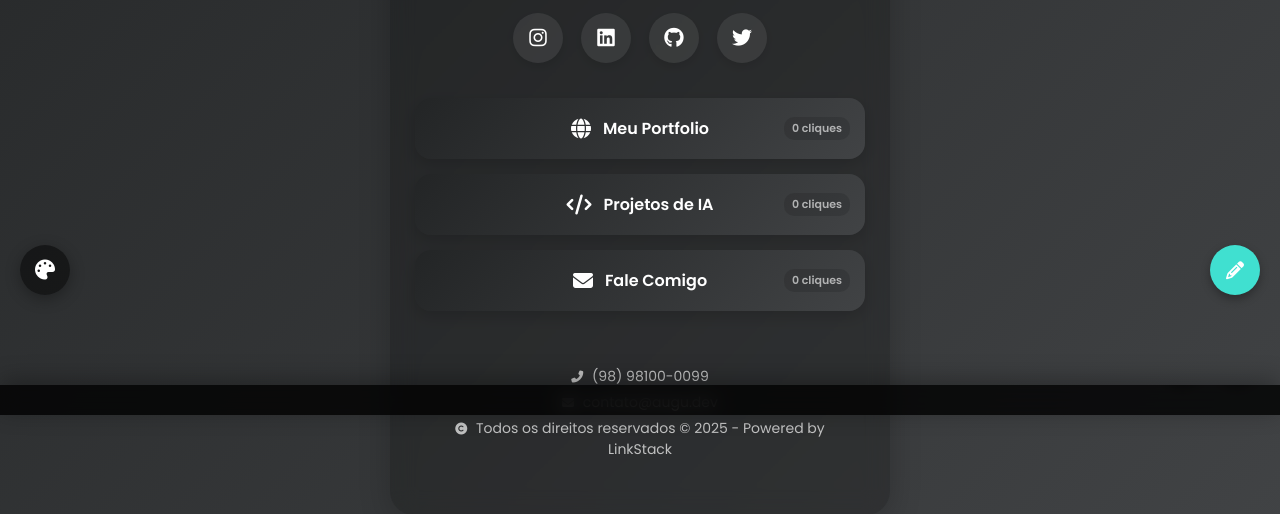
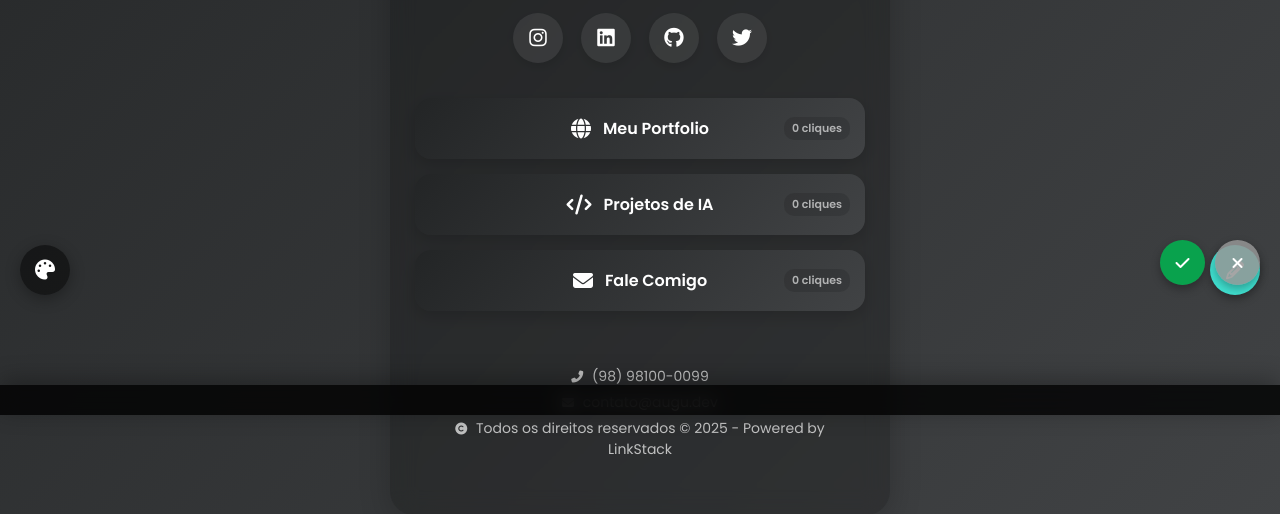
Before and after one commit to euaugusto1/WebBeautyBoost3, a Flask app: page / in a window 1280 px wide. Shown: the part 485-999 px from the top of the page. Run offline with Flask 3, Linux system fonts and the light colour scheme.

Commit message:
Fixes a missing save button
The `z-index` of the save button in `static/css/edit-mode.css` was increased from 999 to 9999, and the save and cancel buttons were moved outside the `edit-controls` div in `templates/index.html` to fix a display issue where the save button was hidden.

Replit-Commit-Author: Agent
Replit-Commit-Session-Id: 8580ea19-0134-4eb4-9113-2bf77d58a295
Replit-Commit-Screenshot-Url: https://storage.googleapis.com/screenshot-production-us-central1/e92c9ac1-f45a-45b8-b7f7-a9398957e1e5/c0bd6e4b-afc2-4b75-abe5-df6ae1252973.jpg

```diff
--- a/static/css/edit-mode.css
+++ b/static/css/edit-mode.css
@@ -64,7 +64,7 @@
   position: fixed;
   bottom: 20px;
   right: 20px;
-  z-index: 999;
+  z-index: 9999;
 }
 
 .save-button, .cancel-button {
--- a/templates/index.html
+++ b/templates/index.html
@@ -141,10 +141,12 @@
     <i class="fas fa-pencil-alt"></i>
   </button>
   <div class="edit-controls" id="edit-controls">
-    <div class="edit-action-buttons">
-      <button class="save-button" id="save-button"><i class="fas fa-check"></i></button>
-      <button class="cancel-button" id="cancel-button"><i class="fas fa-times"></i></button>
-    </div>
+  </div>
+
+  <!-- Botões de ação independentes da div edit-controls -->
+  <div class="edit-action-buttons">
+    <button class="save-button" id="save-button"><i class="fas fa-check"></i></button>
+    <button class="cancel-button" id="cancel-button"><i class="fas fa-times"></i></button>
   </div>
 
   <!-- Custom JavaScript -->
```
